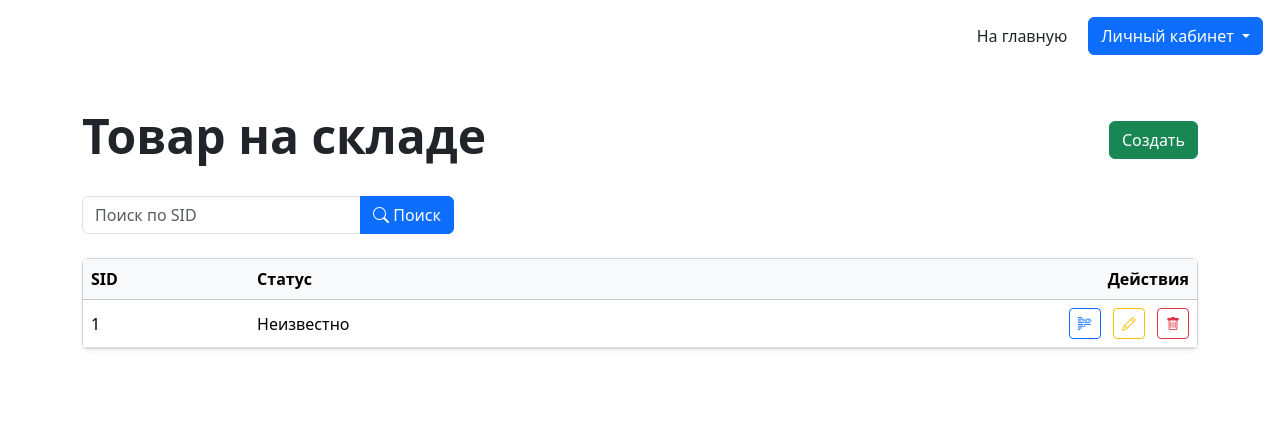
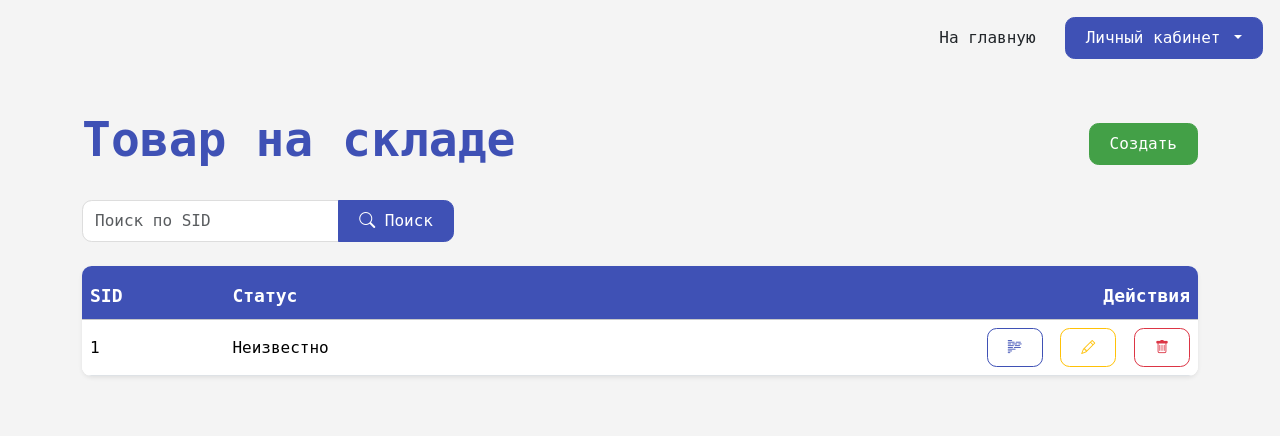
Before and after one commit to fanbumbot/ToolRentalPoint, a FastAPI app: page /items in a window 1280 px wide. Shown: the top 436 px of the page. Run offline with FastAPI, Linux system fonts and the light colour scheme; tables that the repository leaves empty hold one stand-in row (values such as "Sample post"); parts of the project's set-up code (start-up, migrations or seed data) failed here and were passed over; some libraries are stand-ins or nearby versions.

Commit message:
Улучшен визуал

```diff
--- a/src/app/static/css/app.css
+++ b/src/app/static/css/app.css
@@ -1,5 +1,132 @@
+:root {
+  --accent-color: #3f51b5;
+  --accent-light: #e4e6f7;
+  --danger-color: #e53935;
+  --success-color: #43a047;
+  --bg-light: #f4f4f4;
+  --text-color: #333;
+  --border-radius: 0.6rem;
+  --card-shadow: 0 0.5rem 1.5rem rgba(0, 0, 0, 0.05);
+}
 
-.body
-{
-    margin: 1%;
+body {
+  background-color: var(--bg-light);
+  color: var(--text-color);
+  font-family: 'DejaVu Sans Mono', monospace;
+  font-size: 16px;
+  line-height: 1.6;
+  margin: 1%;
 }
+
+h1, h2, h3, h4 {
+  color: var(--accent-color);
+  font-weight: 600;
+}
+
+.container {
+  max-width: 1140px;
+}
+
+.card {
+  border: none;
+  border-radius: var(--border-radius);
+  box-shadow: var(--card-shadow);
+  background-color: rgb(255, 255, 255);
+}
+
+.card-header {
+  color: white;
+  background-color: var(--accent-color);
+}
+
+.card-body {
+  padding: 2rem;
+}
+
+.table {
+  background-color: white;
+  border-radius: var(--border-radius);
+  overflow: hidden;
+}
+
+.table th {
+  background-color: var(--accent-color);
+  color: white;
+  font-weight: 600;
+  font-size:large;
+  padding-block-start: 1.4%;
+}
+
+.table td, .table th {
+  vertical-align: middle;
+}
+
+input.form-control,
+select.form-select,
+textarea.form-control {
+  border-radius: var(--border-radius);
+  border: 1px solid #ddd;
+  transition: border-color 0.3s ease-in-out, box-shadow 0.3s;
+}
+
+input:focus,
+select:focus,
+textarea:focus {
+  border-color: var(--accent-color);
+  box-shadow: 0 0 0 0.2rem rgba(63, 81, 181, 0.25);
+}
+
+.btn {
+  border-radius: var(--border-radius);
+  padding: 0.5rem 1.25rem;
+  font-weight: 500;
+  transition: all 0.2s ease-in-out;
+}
+
+.btn-primary {
+  background-color: var(--accent-color);
+  border-color: var(--accent-color);
+}
+
+.btn-primary:hover {
+  background-color: #303f9f;
+  border-color: #303f9f;
+}
+
+.btn-outline-primary {
+  color: var(--accent-color);
+  border-color: var(--accent-color);
+}
+
+.btn-outline-primary:hover {
+  background-color: var(--accent-light);
+  color: var(--accent-color);
+}
+
+.btn-success {
+  background-color: var(--success-color);
+  border-color: var(--success-color);
+}
+
+.btn-success:hover {
+  background-color: #388e3c;
+}
+
+.btn-danger {
+  background-color: var(--danger-color);
+  border-color: var(--danger-color);
+}
+
+.btn-danger:hover {
+  background-color: #c62828;
+}
+
+.badge {
+  font-size: 0.85rem;
+  padding: 0.4em 0.6em;
+  border-radius: 0.5rem;
+}
+
+.alert {
+  border-radius: var(--border-radius);
+}
```
Also changed, not shown: src/app/usecase/service/dto/crud/product.py (+6 -5 lines).
